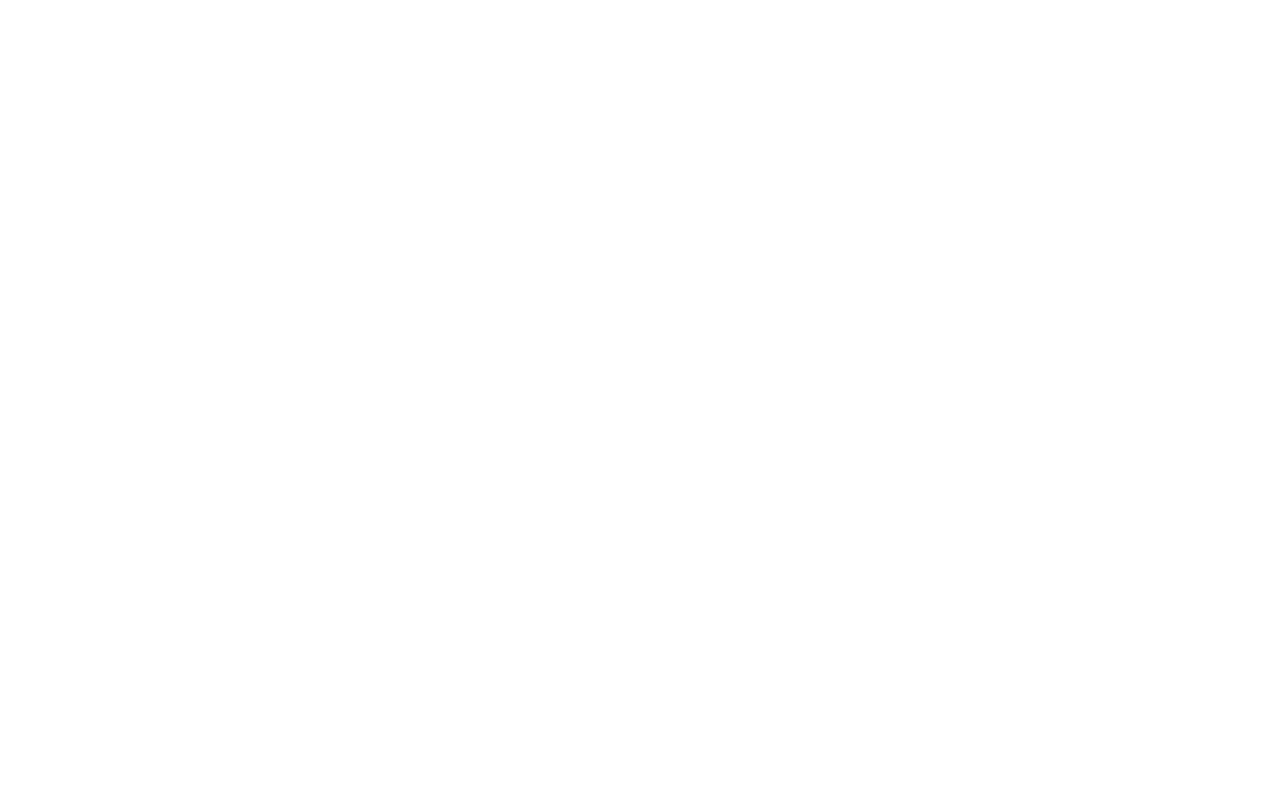
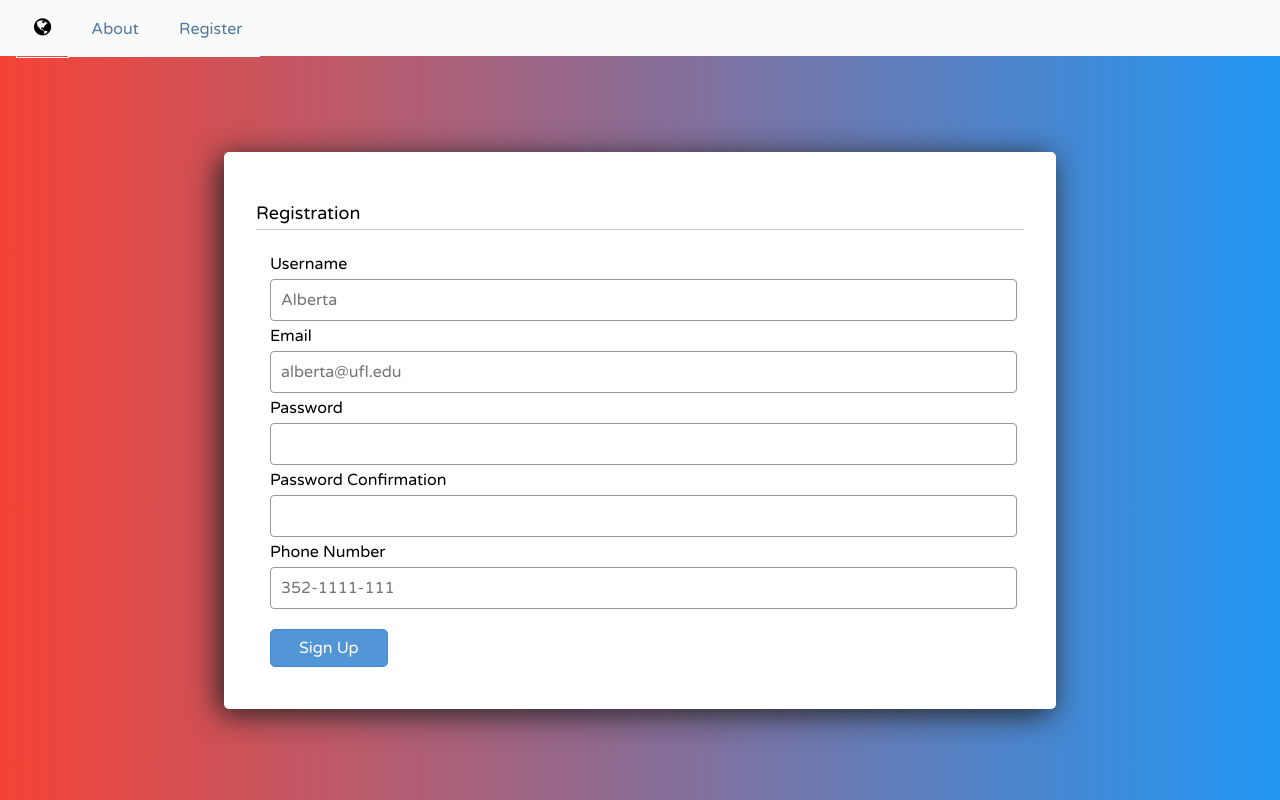
Before and after one commit to lukepfeiffer/gPool, an Angular app: page /sign_up in a window 1280 px wide. Before the commit this address led to /. Shown: the top 800 px of the page. Built offline with nearby package versions, Linux system fonts and the light colour scheme.

Commit message:
Registration page

```diff
--- a/src/app/app-routing.module.ts
+++ b/src/app/app-routing.module.ts
@@ -2,10 +2,12 @@
 import { RouterModule, Routes } from '@angular/router';
 
 import { SignInComponent }    from './sign-in/sign-in.component';
+import { SignUpComponent }    from './sign-up/sign-up.component';
 
 const routes: Routes = [
   { path: '', redirectTo: '/sign_in', pathMatch: 'full' },
-  { path: 'sign_in', component: SignInComponent}
+  { path: 'sign_in', component: SignInComponent},
+  { path: 'sign_up', component: SignUpComponent}
 ];
 
 @NgModule({
--- a/src/app/app.component.html
+++ b/src/app/app.component.html
@@ -1 +1,2 @@
 <router-outlet></router-outlet>
+<app-footer></app-footer>
--- a/src/app/app.module.ts
+++ b/src/app/app.module.ts
@@ -7,6 +7,7 @@
 import { AppRoutingModule } from './/app-routing.module';
 import { HomeNavComponent } from './home-nav/home-nav.component';
 import { FooterComponent } from './footer/footer.component';
+import { SignUpComponent } from './sign-up/sign-up.component';
 
 
 @NgModule({
@@ -14,7 +15,8 @@
     AppComponent,
     SignInComponent,
     HomeNavComponent,
-    FooterComponent
+    FooterComponent,
+    SignUpComponent
   ],
   imports: [
     BrowserModule,
--- a/src/app/footer/footer.component.scss
+++ b/src/app/footer/footer.component.scss
@@ -27,8 +27,6 @@
 
       -webkit-flex-flow: row wrap;
       flex-flow: row wrap;
-      align-content: flex-start;
-      justify-content: center;
 
       ul{
         margin: 0 auto;
--- a/src/app/home-nav/home-nav.component.html
+++ b/src/app/home-nav/home-nav.component.html
@@ -1,5 +1,5 @@
 <ul>
-  <a routerLink="/" class="logo"> <i class="fa fa-globe"></i> </a>
+  <a routerLink="/sign_up" class="logo"> <i class="fa fa-globe"></i> </a>
   <a routerLink="/">  About </a>
   <a routerLink="/"> Register </a>
 </ul>
--- a/src/app/sign-in/sign-in.component.html
+++ b/src/app/sign-in/sign-in.component.html
@@ -1,5 +1,5 @@
 <app-home-nav></app-home-nav>
-<div class="container">
+<div class="container sign-in">
   <div class="form-container">
     <p> Sign in </p>
     <form>
@@ -9,10 +9,8 @@
       </fieldset>
       <fieldset class="actions">
         <input type="submit" class="primary" value="Sign In">
-        <a routerLink="/"> Not registered? Create an account! </a>
+        <a routerLink="/sign_up"> Not registered? Create an account! </a>
       </fieldset>
     </form>
   </div>
 </div>
-
-<app-footer></app-footer>
--- a/src/app/sign-in/sign-in.component.scss
+++ b/src/app/sign-in/sign-in.component.scss
@@ -1,4 +1,6 @@
 $link-color: #517a9e;
+$web-gradient: -webkit-linear-gradient(to right, #f44336, #2196f3);
+$gradient: linear-gradient(to right, #f44336, #2196f3);
 
 .container{
   display: flex;
@@ -7,8 +9,8 @@
   width: 100%;
   min-height: 750px;
   background: #2196f3;
-  background: -webkit-linear-gradient(to right, #f44336, #2196f3);
-  background: linear-gradient(to right, #f44336, #2196f3);
+  background: $web-gradient;
+  background: $gradient;
 
   .form-container{
     width: 50%;
@@ -38,12 +40,5 @@
       }
     }
 
-    form{
-
-      fieldset{
-        border: none;
-      }
-    }
-
   }
 }
--- /dev/null
+++ b/src/app/sign-up/sign-up.component.html
@@ -0,0 +1,28 @@
+<app-home-nav></app-home-nav>
+<div class="container">
+  <div class="form-container">
+    <p> Registration </p>
+    <form>
+      <fieldset>
+        <label> Username </label>
+        <input type="text" placeholder="Alberta">
+
+        <label> Email </label>
+        <input type="text" placeholder="alberta@ufl.edu">
+
+        <label> Password </label>
+        <input type="password">
+
+        <label> Password Confirmation</label>
+        <input type="password">
+
+        <label> Phone Number </label>
+        <input type="text" placeholder="352-1111-111">
+      </fieldset>
+
+      <fieldset class="actions">
+        <input type="submit" class="primary" value="Sign Up">
+      </fieldset>
+    </form>
+  </div>
+</div>
--- /dev/null
+++ b/src/app/sign-up/sign-up.component.scss
@@ -0,0 +1,28 @@
+$red: #f44336;
+$blue: #2196f3;
+$web-gradient: -webkit-linear-gradient(to right, $red, $blue);
+$gradient: linear-gradient(to right, $red, $blue);
+
+.container{
+
+  padding: 5em 0;
+  width: 100%;
+  min-height: 750px;
+  background: $web-gradient;
+  background: $gradient;
+
+  p{
+    border-bottom: 1px solid #ccc;
+    padding-bottom: 5px;
+    font-size: 18px;
+  }
+
+  .form-container{
+    margin: 1em auto;
+    background: #fff;
+    padding: 2em;
+    border-radius: 5px;
+    width: 60%;
+    box-shadow: -5px 5px 30px #222;
+  }
+}
--- /dev/null
+++ b/src/app/sign-up/sign-up.component.ts
@@ -0,0 +1,15 @@
+import { Component, OnInit } from '@angular/core';
+
+@Component({
+  selector: 'app-sign-up',
+  templateUrl: './sign-up.component.html',
+  styleUrls: ['./sign-up.component.scss']
+})
+export class SignUpComponent implements OnInit {
+
+  constructor() { }
+
+  ngOnInit() {
+  }
+
+}
--- a/src/styles.scss
+++ b/src/styles.scss
@@ -26,15 +26,22 @@
 }
 
 input[type=text], input[type=password]{
-  width: 96%;
-  margin: 5px auto;
+  width: 98%;
+  margin: 5px auto 5px 0;
   padding: 10px;
   font-size: 16px;
   border-radius: 4px;
   border: 1px solid $soft-gray;
 }
 
+.sign-in{
+  input[type=text], input[type=password]{
+    width: 96%;
+  }
+}
+
 input[type=text], input[type=password], input[type=textarea]{
+  margin-left: 0;
   &:focus{
     box-shadow: 0 0 5px $link-color;
     border: 1px solid $link-color;
@@ -63,3 +70,9 @@
     border: 1px solid darken($primary-color, 10%);
   }
 }
+
+form{
+  fieldset{
+    border: none;
+  }
+}
```
Also changed, not shown: 1 other file (tests, documents, lock files or other folders).
